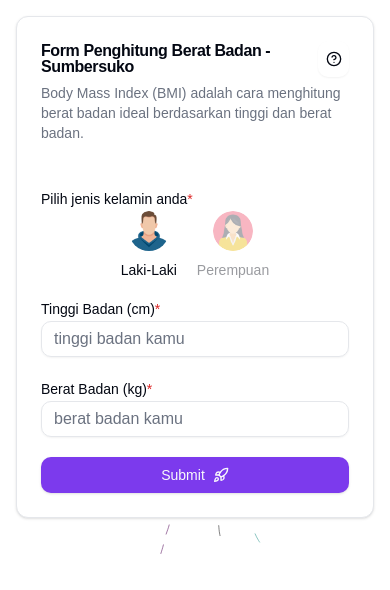
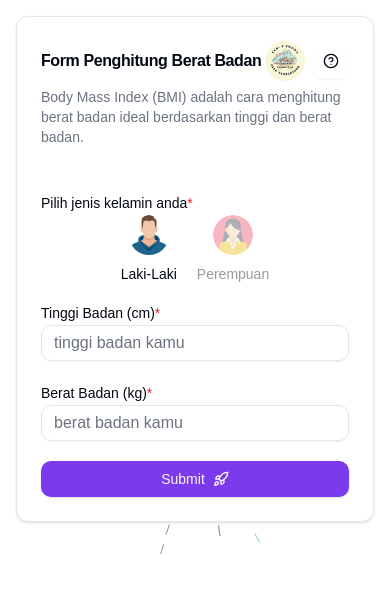
Before and after one commit to JiMarchel/kkn-bmi, a Next.js app: page / in a window 390 px wide. Shown: the top 590 px of the page. Built offline with nearby package versions, Linux system fonts and the light colour scheme; what tailwindcss-motion would draw is missing.

Commit message:
add logo on title form

```diff
--- a/components/bmi.tsx
+++ b/components/bmi.tsx
@@ -40,7 +40,13 @@ export default function Bmi() {
       <Card className="col-span-12 z-50 md:col-span-4 h-fit">
         <CardHeader>
           <CardTitle className="flex items-center justify-between md:block ">
-            Form Penghitung Berat Badan - Sumbersuko
+            <div className="flex items-center gap-1">
+              Form Penghitung Berat Badan
+              <Avatar className="md:hidden">
+                <AvatarImage src="/logo.jpg" alt="Logo" />
+                <AvatarFallback>S</AvatarFallback>
+              </Avatar>
+            </div>
             <DialogHelp />
           </CardTitle>
           <CardDescription>
```
